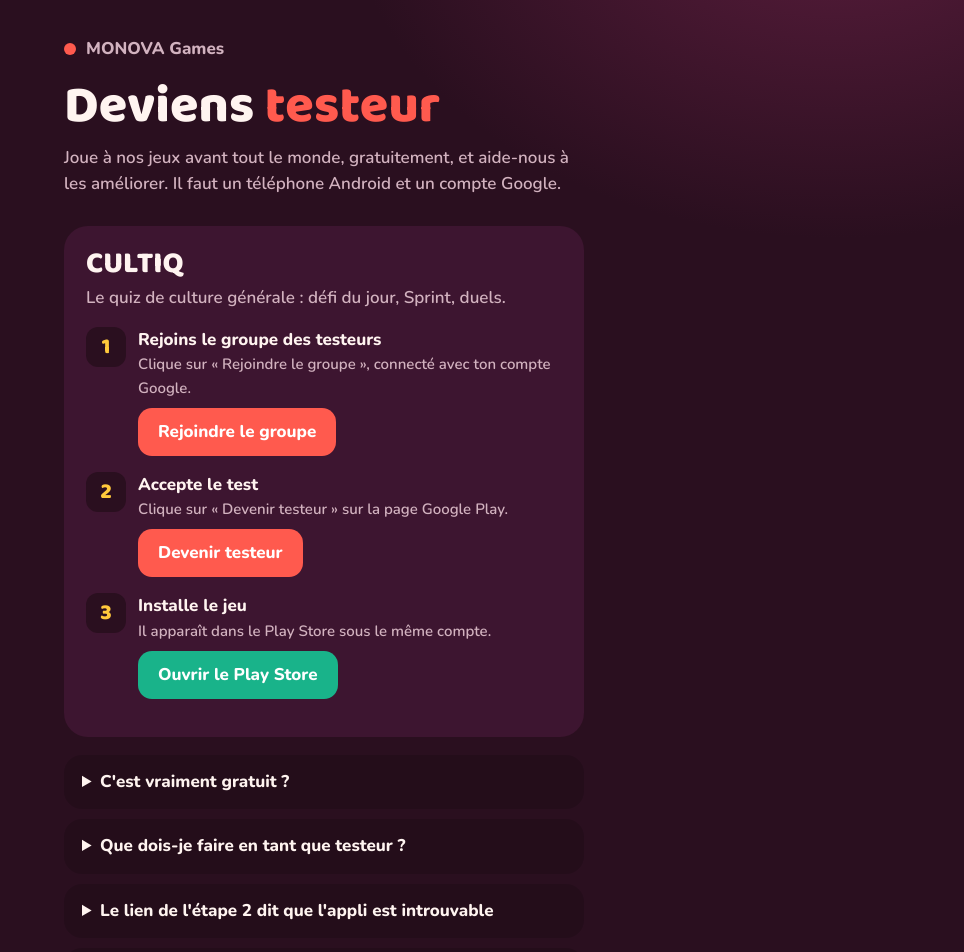
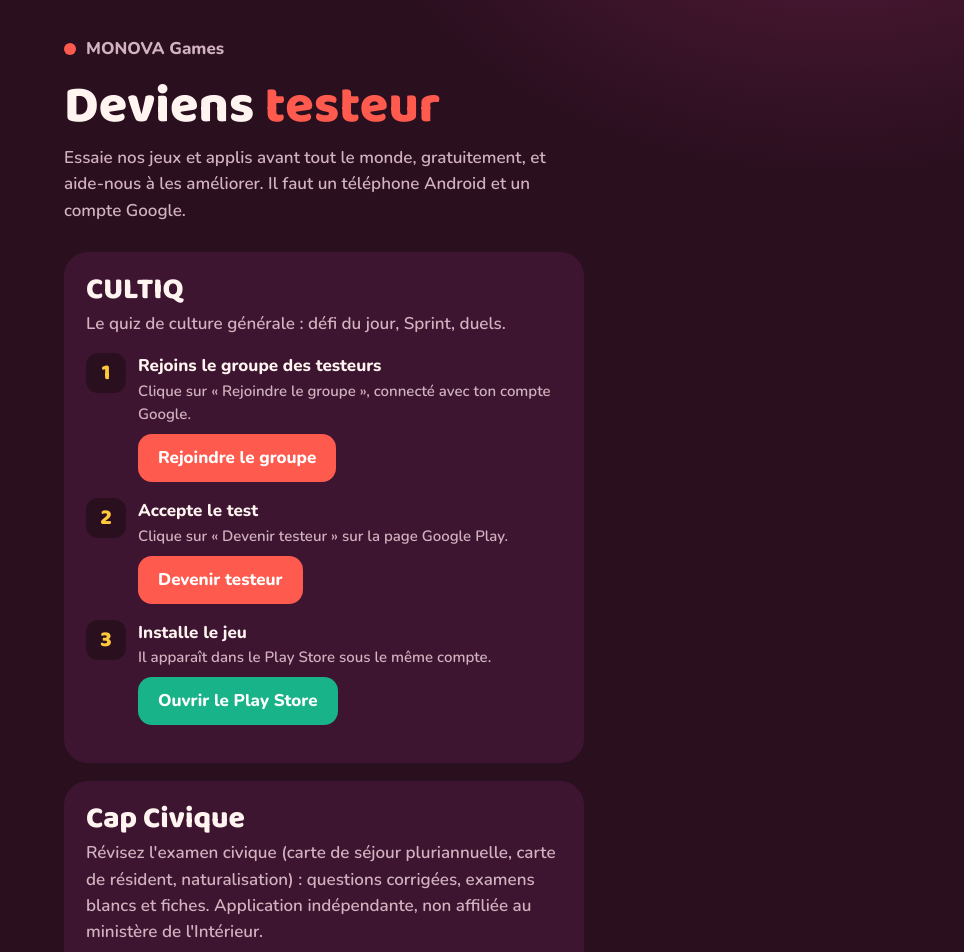
Before and after one commit to rafalef/rafalef.github.io, a plain HTML site: page testeurs/index.html in a window 1280 px wide. Shown: the top 952 px of the page, without its empty margins (316-1280 px from the left). Drawn offline with nearby package versions, Linux system fonts and the light colour scheme.

Commit message:
Testeurs : ajout de Cap Civique
Co-Authored-By: Claude Opus 5.5 <noreply@anthropic.com>
Claude-Session: https://claude.ai/code/session_016YvKnUzEeqPGyjUbYeWQgV

```diff
--- a/testeurs/index.html
+++ b/testeurs/index.html
@@ -4,7 +4,7 @@
 <meta charset="utf-8">
 <meta name="viewport" content="width=device-width,initial-scale=1">
 <title>Deviens testeur · MONOVA Games</title>
-<meta name="description" content="Teste les jeux MONOVA Games avant leur sortie sur Google Play.">
+<meta name="description" content="Teste les jeux et applis MONOVA Games avant leur sortie sur Google Play.">
 <link rel="preconnect" href="https://fonts.googleapis.com">
 <link href="https://fonts.googleapis.com/css2?family=Baloo+2:wght@800&family=Nunito:wght@600;800&display=swap" rel="stylesheet">
 <style>
@@ -40,7 +40,7 @@ footer a{color:var(--ink)}
 <main>
  <div class="brand"><i></i>MONOVA Games</div>
  <h1>Deviens <span>testeur</span></h1>
- <p class="lead">Joue à nos jeux avant tout le monde, gratuitement, et aide-nous à les améliorer. Il faut un téléphone Android et un compte Google.</p>
+ <p class="lead">Essaie nos jeux et applis avant tout le monde, gratuitement, et aide-nous à les améliorer. Il faut un téléphone Android et un compte Google.</p>
  <div id="games"></div>
 
  <details><summary>C'est vraiment gratuit ?</summary><p>Oui. Le jeu de test est le même que celui qui sortira, en avant-première. Rien à payer, aucune inscription en dehors de ton compte Google.</p></details>
@@ -58,6 +58,7 @@ footer a{color:var(--ink)}
    Tant que « groupe » contient NOM-DU-GROUPE, le jeu s'affiche « bientôt ». */
 const GAMES = [
  {nom:"CULTIQ", desc:"Le quiz de culture générale : défi du jour, Sprint, duels.", groupe:"https://groups.google.com/g/monovagames", paquet:"com.monovagames.cultiq"},
+ {nom:"Cap Civique", desc:"Révisez l'examen civique (carte de séjour pluriannuelle, carte de résident, naturalisation) : questions corrigées, examens blancs et fiches. Application indépendante, non affiliée au ministère de l'Intérieur.", groupe:"https://groups.google.com/g/monovagames", paquet:"com.monovagames.capcivique"},
 ];
 const ready = g => g.groupe && !g.groupe.includes("NOM-DU-GROUPE");
 const esc = s => String(s).replace(/[&<>"]/g, c => ({"&":"&amp;","<":"&lt;",">":"&gt;",'"':"&quot;"}[c]));
```
